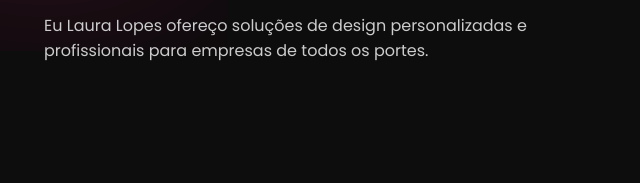
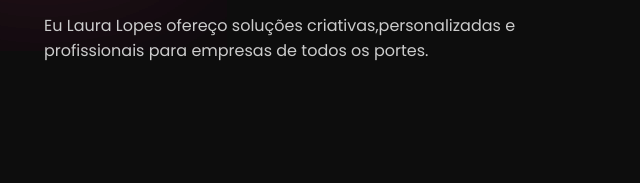
Before and after one commit to lauralopes211/Portifolio, a plain HTML site: page index.html in a window 1280 px wide. Shown: the part 458-641 px from the top of the page, 28-668 px from the left. Drawn offline with nearby package versions, Linux system fonts and the light colour scheme.

Commit message:
Update index.html

```diff
--- a/index.html
+++ b/index.html
@@ -36,7 +36,7 @@
             <span class="blur"></span>
             <H1>Olá, sou <span> a Laura Lopes</span>, Dev. Web - Front-End</H1>
             <p>
-                Eu Laura Lopes ofereço soluções de design personalizadas
+                Eu Laura Lopes ofereço soluções criativas,personalizadas
                 e profissionais para empresas de todos os portes.
             </p>
         </div>
```
